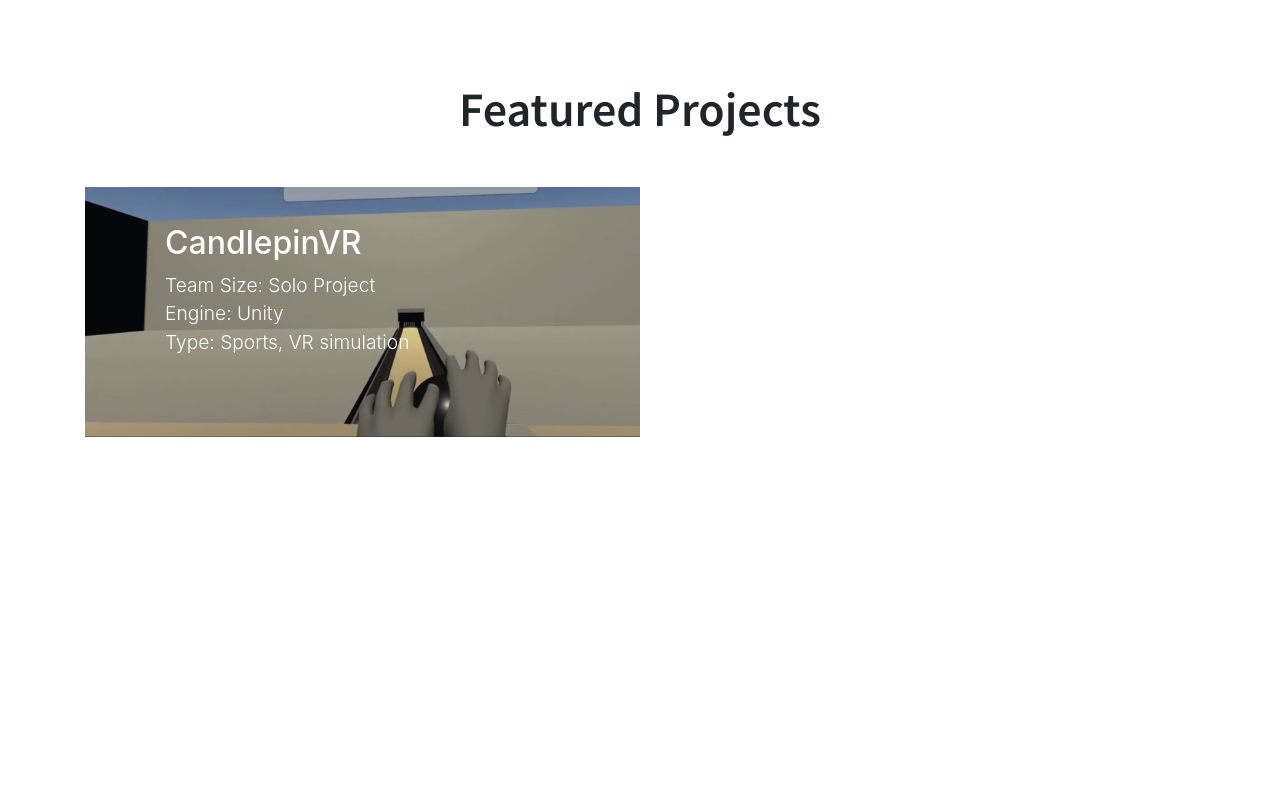
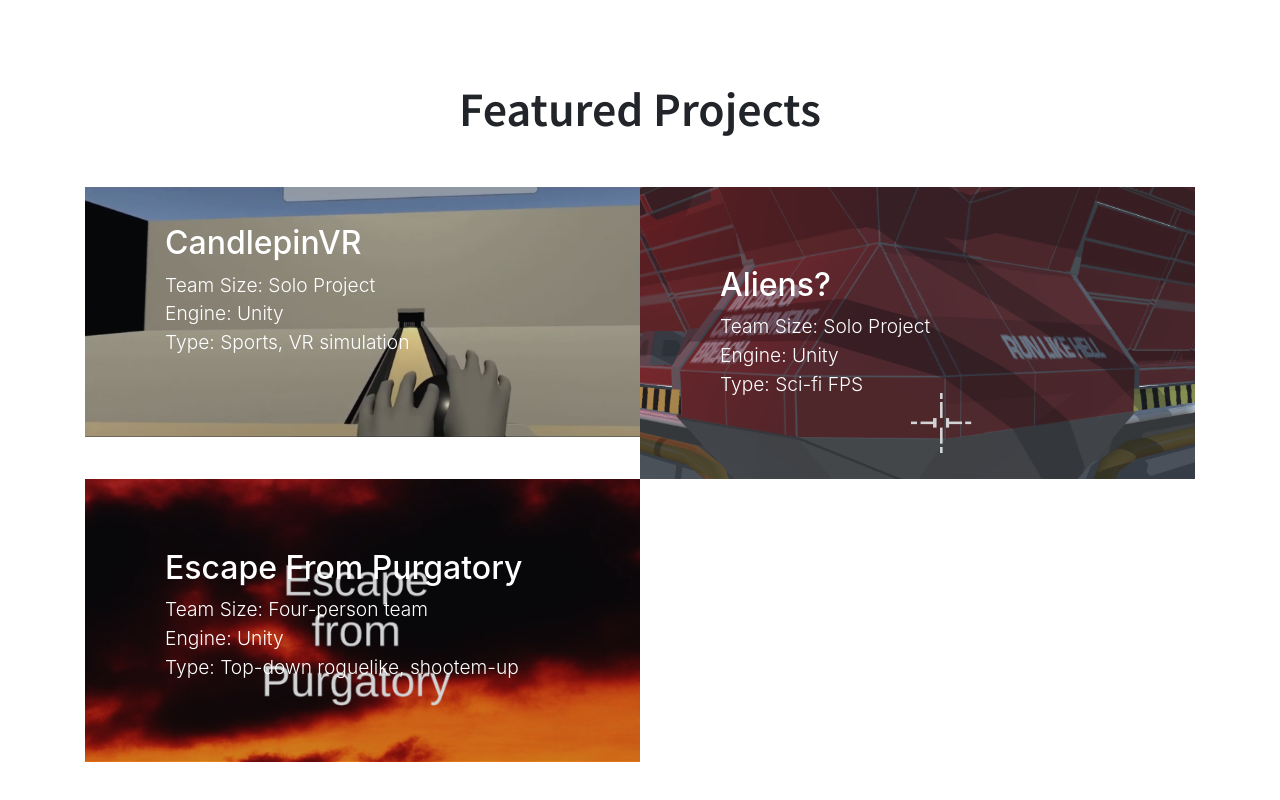
Before and after one commit to Lights-and-Shadows/Lights-and-Shadows.github.io, a plain HTML site: page index.html in a window 1280 px wide. Shown: the part 1599-2399 px from the top of the page. Before the commit the page ends 2156 px from the top, so only its background shows below. Drawn offline with nearby package versions, Linux system fonts and the light colour scheme.

Commit message:
Update index.html

```diff
--- a/index.html
+++ b/index.html
@@ -93,6 +93,32 @@
               <img class="img-fluid" src="img/candlepin.png" alt="" />
             </a>
           </div>
+          <div class="col-lg-6">
+            <a class="portfolio-item" href="#!">
+              <div class="caption">
+                <div class="caption-content">
+                  <div class="h2">Aliens?</div>
+                  <p class="mb-0">Team Size: Solo Project</p>
+                  <p class="mb-0">Engine: Unity</p>
+                  <p class="mb-0">Type: Sci-fi FPS</p>
+                </div>
+              </div>
+              <img class="img-fluid" src="img/aliens_wall_decals.png" alt="" />
+            </a>
+          </div>
+          <div class="col-lg-6">
+            <a class="portfolio-item" href="#!">
+              <div class="caption">
+                <div class="caption-content">
+                  <div class="h2">Escape From Purgatory</div>
+                  <p class="mb-0">Team Size: Four-person team</p>
+                  <p class="mb-0">Engine: Unity</p>
+                  <p class="mb-0">Type: Top-down roguelike, shootem-up</p>
+                </div>
+              </div>
+              <img class="img-fluid" src="img/purgatory_title.png" alt="" />
+            </a>
+          </div>
         </div>
       </div>
     </section>
```
